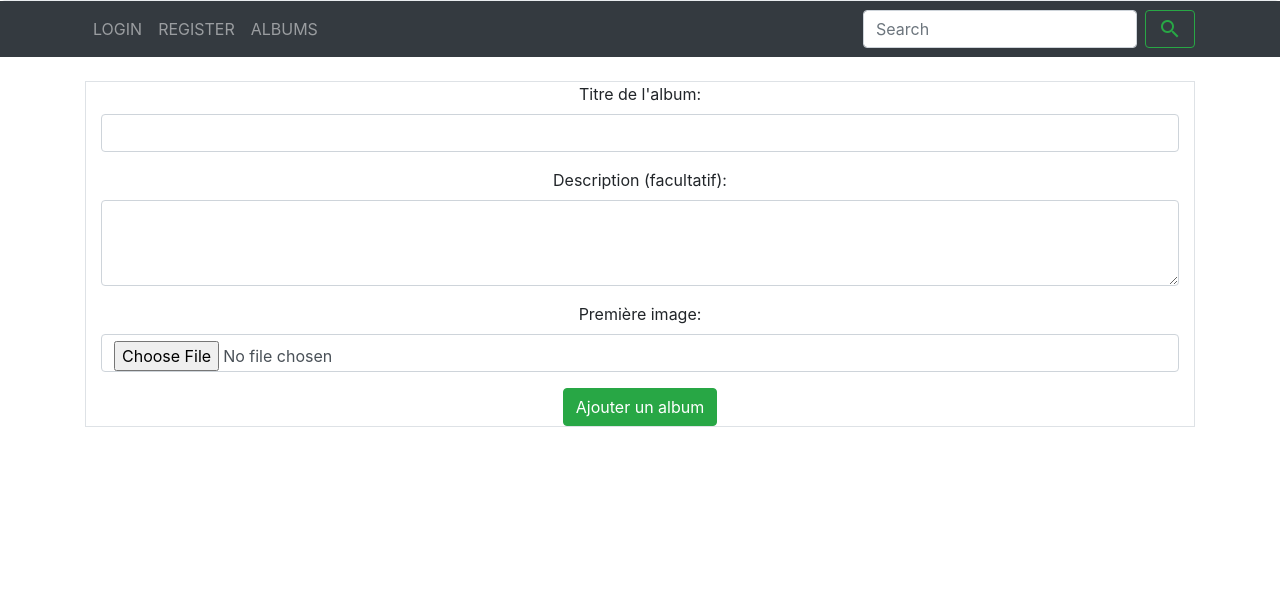
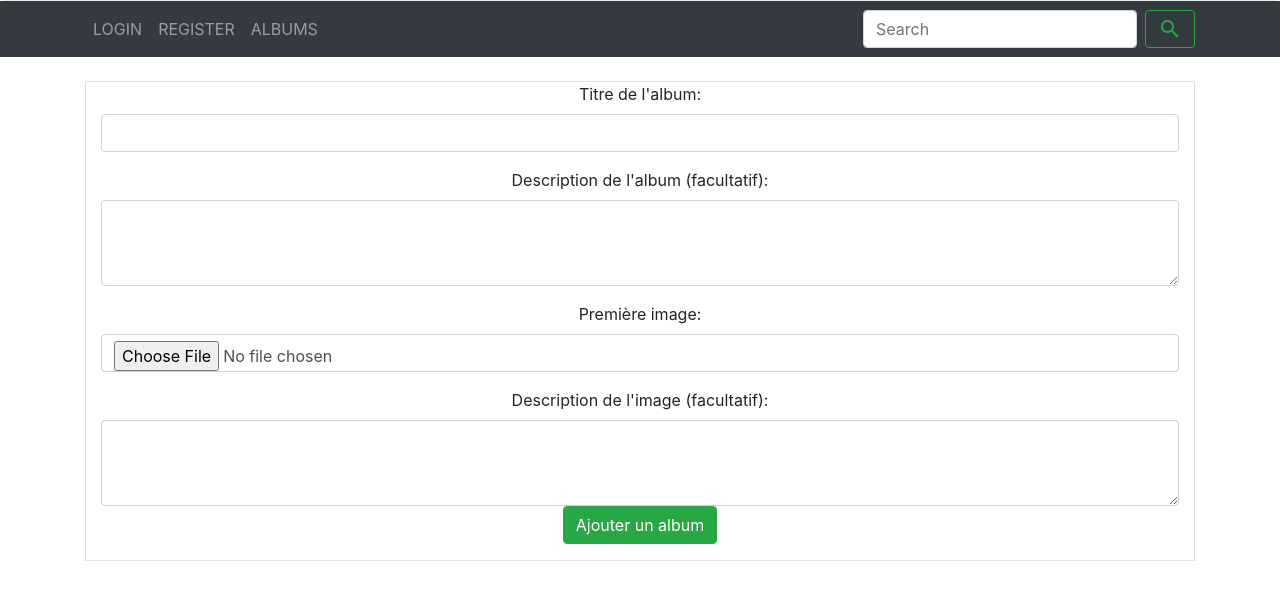
Before and after one commit to vex027/PFI_FINAL_WEB, a PHP site: page /createalbum.php in a window 1280 px wide. Shown: the part 223-832 px from the top of the page. Before the commit the page ends 650 px from the top, so only its background shows below. Run offline with PHP 8.4, Linux system fonts and the light colour scheme.

Commit message:
update logic createAlbum

```diff
--- a/HTML/createalbumview.php
+++ b/HTML/createalbumview.php
@@ -7,7 +7,7 @@
             <div class="invalid-feedback">Please fill out this field.</div>
         </div>
         <div class="form-group">
-            <label for="description">Description (facultatif): </label>
+            <label for="description">Description de l'album (facultatif): </label>
             <textarea class="form-control" id="description" rows="3" id="titledescriptionAlbum"></textarea>
         <div class="form-group">
         </div>
@@ -16,6 +16,10 @@
             <div class="valid-feedback">Valid.</div>
             <div class="invalid-feedback">Please fill out this field.</div>
         </div>
+        <div class="form-group">
+            <label for="descriptionIMG">Description de l'image (facultatif): </label>
+            <textarea class="form-control" id="descriptionIMG" rows="3" id="descriptionIMG"></textarea>
+        <div class="form-group">
         <button class="btn btn-success" type="submit">Ajouter un album</button>
     </form>
 </div>
```
Also changed, not shown: DOMAINLOGIC/createalbum.dom.php (+7 -1 lines).
